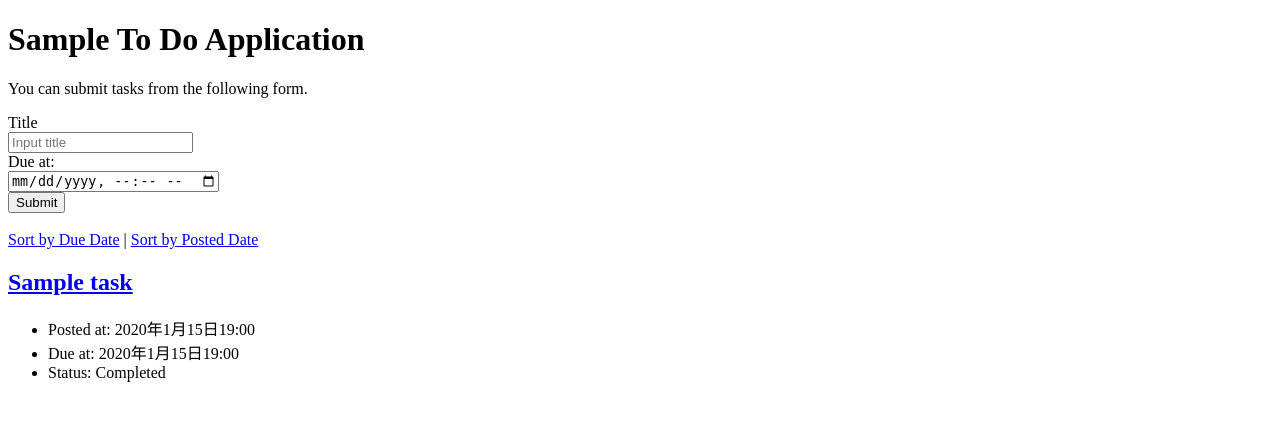
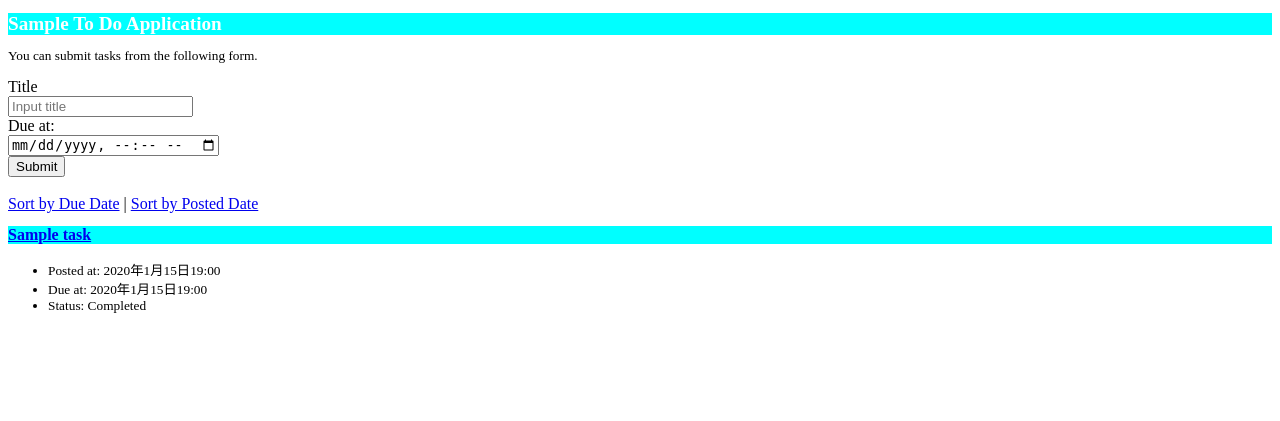
Before and after one commit to iniadeitaro/django-test-exercise, a Django app: page / in a window 1280 px wide. Shown: the top 421 px of the page. Run offline with Django 5.2, Linux system fonts and the light colour scheme; tables that the repository leaves empty hold one stand-in row (values such as "Sample post").

Commit message:
文字のCSSの追加

```diff
--- a/todo/templates/todo/index.html
+++ b/todo/templates/todo/index.html
@@ -6,6 +6,7 @@
     <title>To Do Application</title>
     <meta charset="UTF-8">
     <meta name="author" content="INIAD">
+    <link rel="stylesheet" href="top.css">
   </head>
 
   <body>
--- /dev/null
+++ b/todo/templates/todo/top.css
@@ -0,0 +1,21 @@
+h1 {
+    color: #ffffff;
+    background-color: aqua;
+    font-size: larger;
+}
+
+h2 {
+    color: #ffffff;
+    background-color: aqua;
+    font-size: medium;
+}
+
+p {
+    color: black;
+    font-size: smaller;
+}
+
+li {
+    color: black;
+    font-size: smaller;
+}
```
